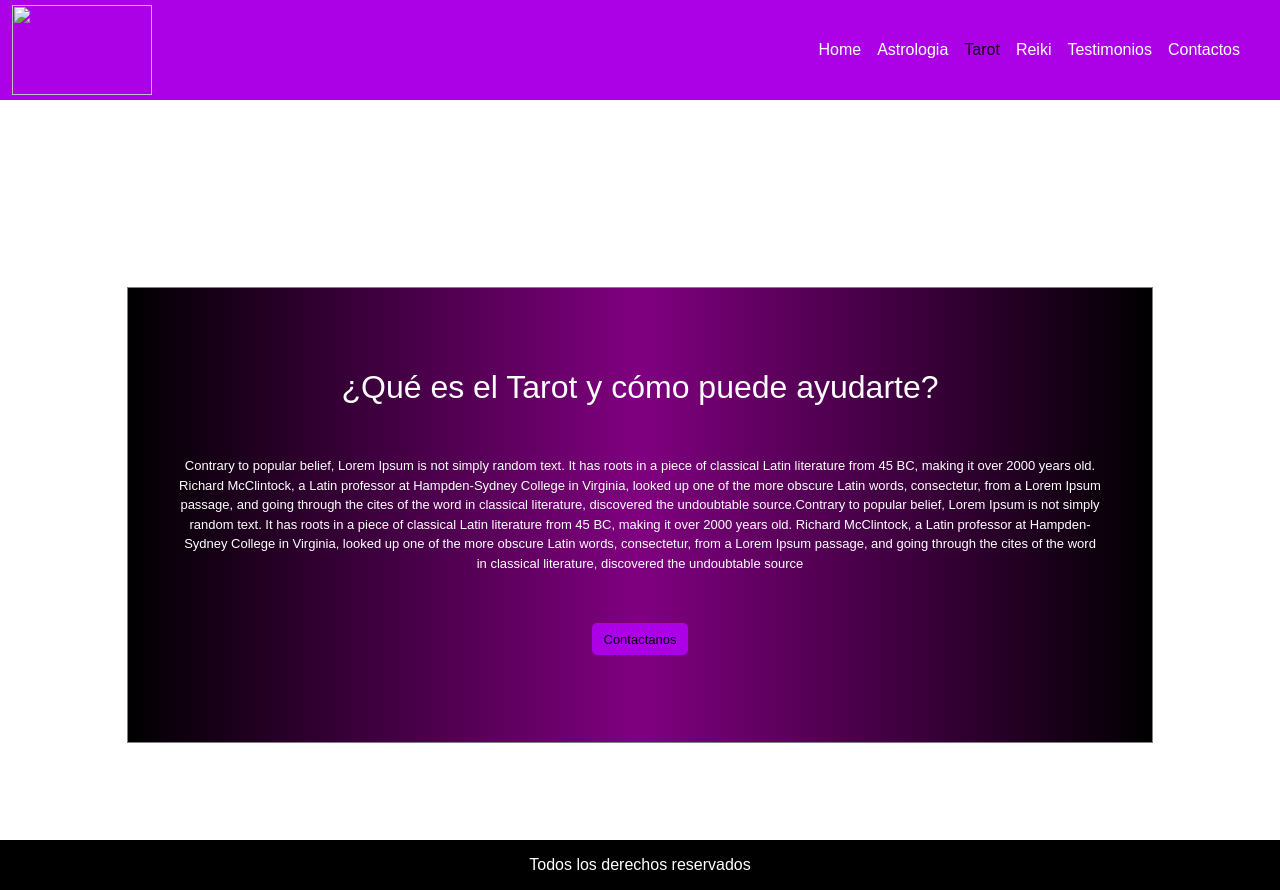
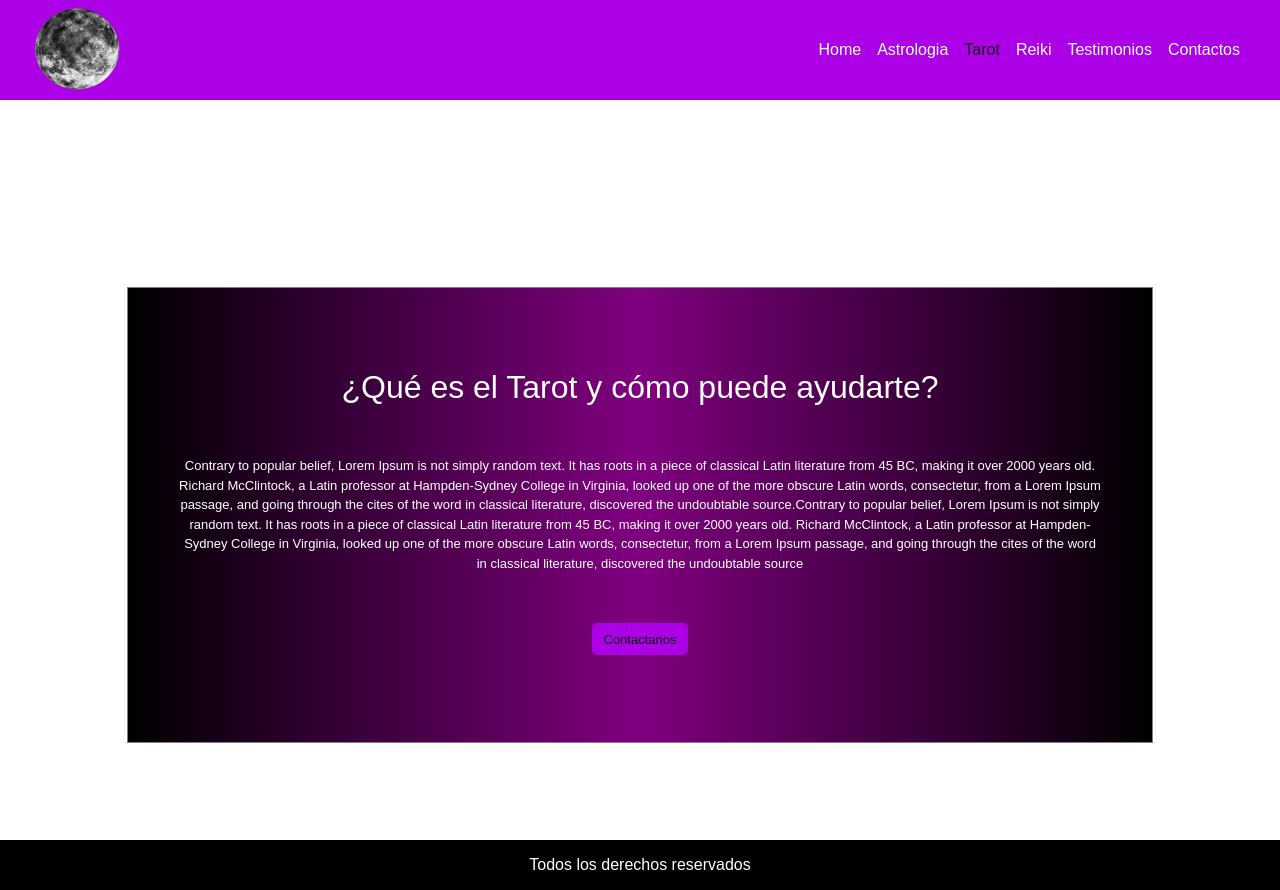
Before and after one commit to Juuan3097/PF-Rios, a plain HTML site: page pages/Tarot.html in a window 1280 px wide. Drawn offline with nearby package versions, Linux system fonts and the light colour scheme; the site is published under a folder, as on GitHub Pages, so addresses that start at the root find nothing.

Commit message:
Septimo commit

```diff
--- a/pages/Tarot.html
+++ b/pages/Tarot.html
@@ -16,7 +16,7 @@
     <nav class="navbar navbar-expand-lg navbar-light bg-light">
       <div class="navbar-color container-fluid">
         <a class="navbar-brand" href="../index.html">
-          <img src="/img/logo6.png" href="../index.html" height="90" width="140" alt="">
+          <img src="../img/logo6.png" href="../index.html" height="90" width="140" alt="">
         </a>
         <button class="navbar-toggler" type="button" data-bs-toggle="collapse" data-bs-target="#navbarNav"
           aria-controls="navbarNav" aria-expanded="false" aria-label="Toggle navigation">
```
Also changed, not shown: pages/astrologia.html (+1 -1 lines), pages/contacto.html (+1 -1 lines), pages/reiki.html (+1 -1 lines).
